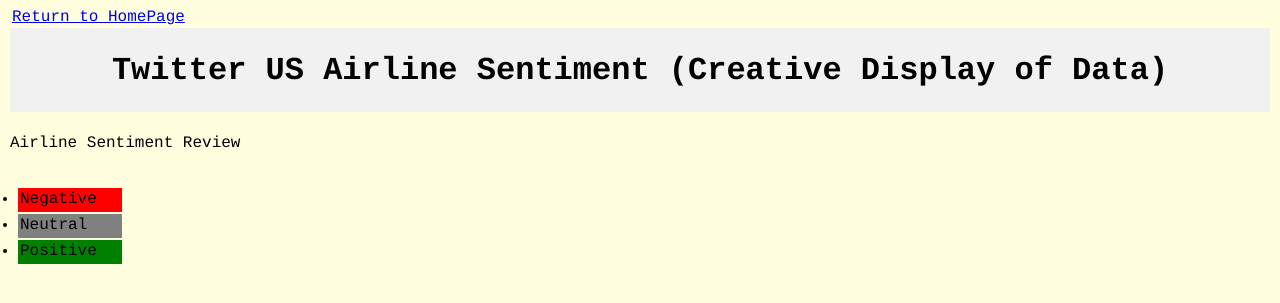
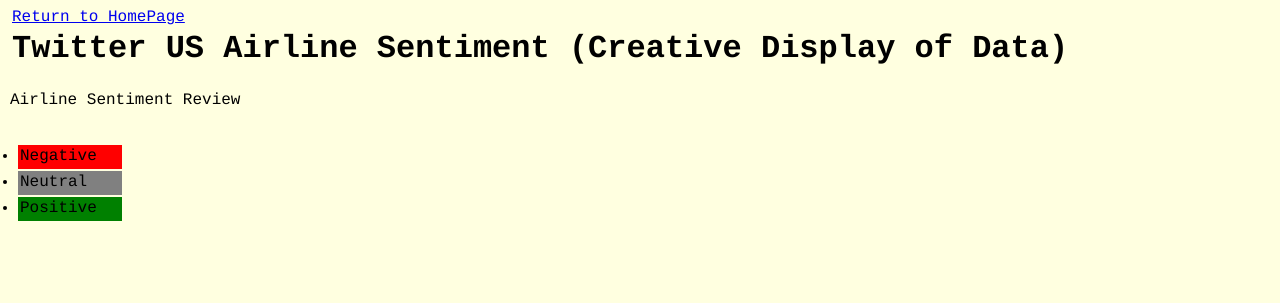
Before and after one commit to thedanturner/FlaskApp, a Flask app: page /creative in a window 1280 px wide. Shown: the top 303 px of the page. Run offline with Flask 3, Linux system fonts and the light colour scheme; some libraries are stand-ins or nearby versions.

Commit message:
style changes

```diff
--- a/templates/creative.html
+++ b/templates/creative.html
@@ -9,10 +9,10 @@
   </head>
   <body>
     <a href="/">Return to HomePage</a>
-    <div class= heading><h1>
+    <h1>
       Twitter US Airline Sentiment (Creative Display of Data)
     </h1>
-  </div>
+
     <p>Airline Sentiment Review</p>
 <div id="chart"></div>
     <div id="legend">
@@ -25,7 +25,6 @@
     <script src="/static/js/creative.js"></script>
 
   </div>
-
     </div>
 
   </body>
```
